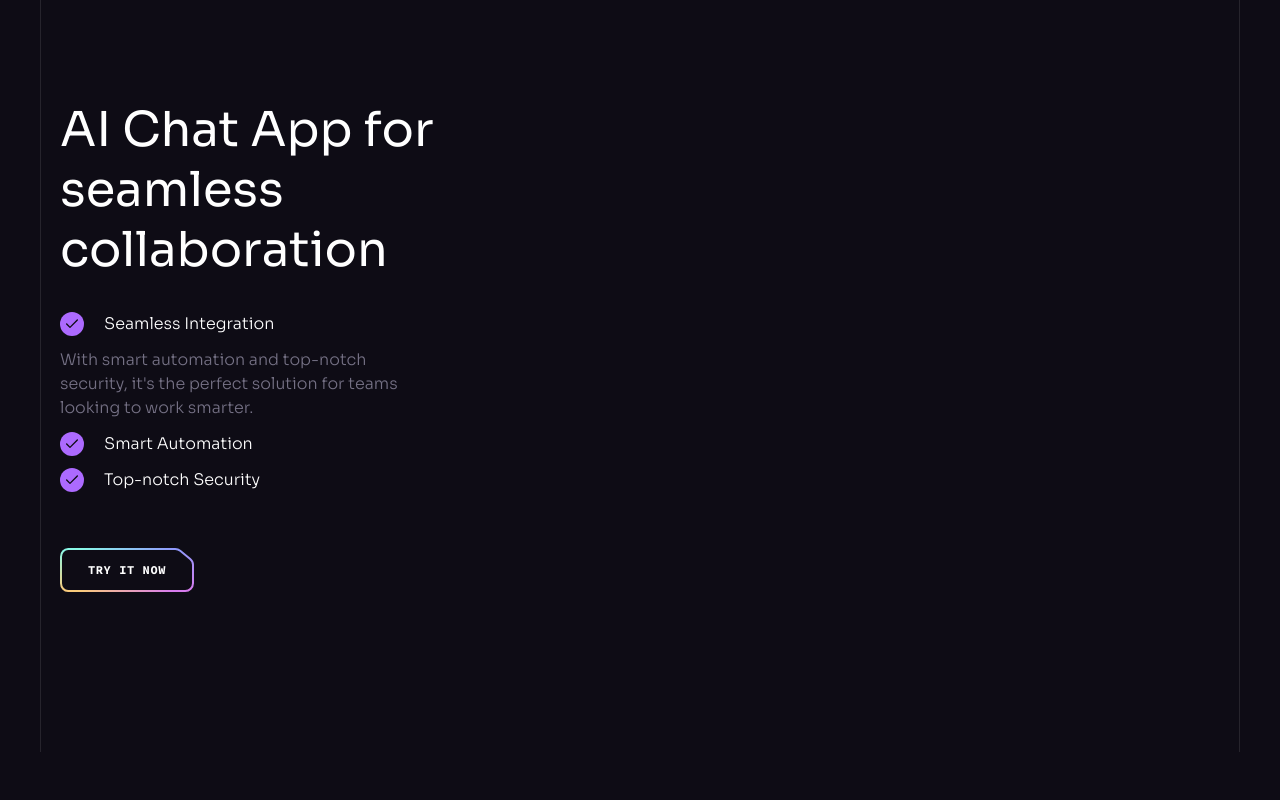
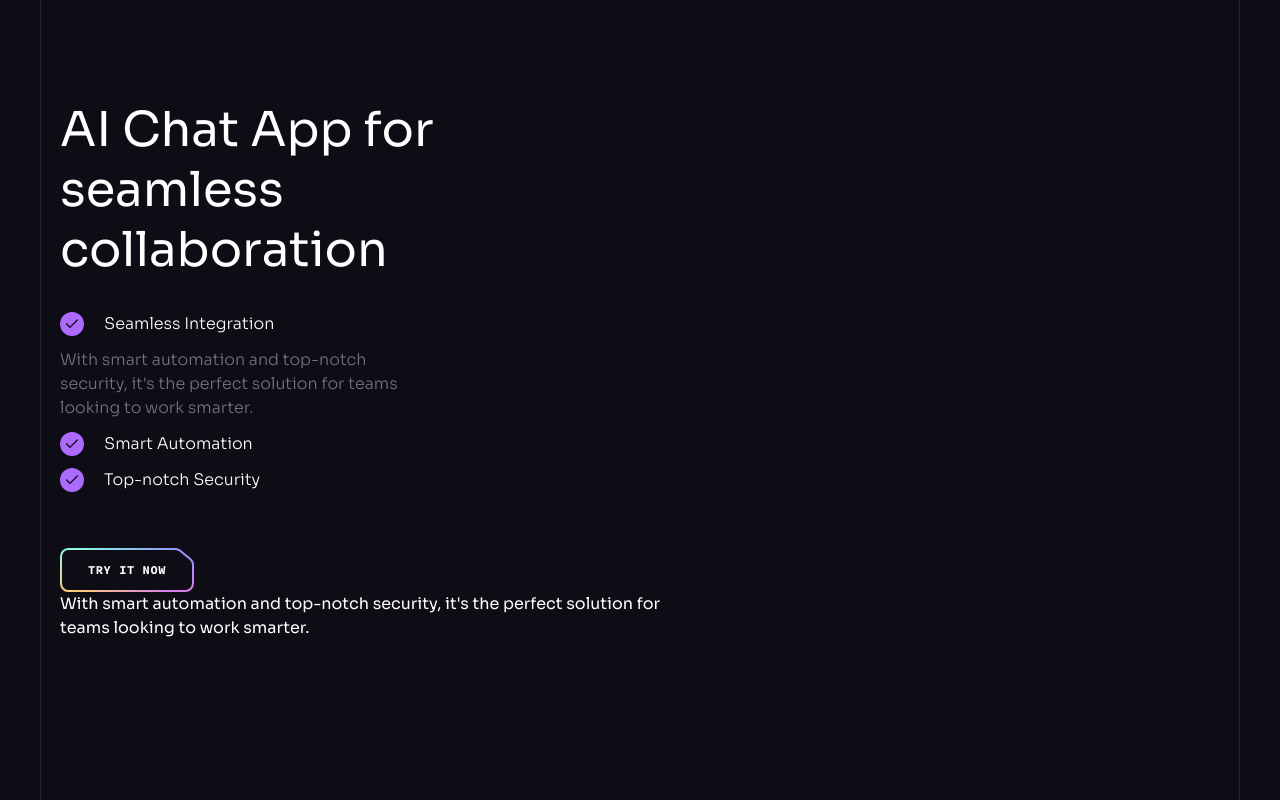
Before and after one commit to yafet-dev/brainwave, a React (Vite) app: page / in a window 1280 px wide. Shown: the part 3033-3833 px from the top of the page. Before the commit the page ends 3785 px from the top, so only its background shows below. Built offline with nearby package versions, Linux system fonts and the light colour scheme.

Commit message:
add collab text

```diff
--- a/src/components/Collaboration.jsx
+++ b/src/components/Collaboration.jsx
@@ -1,5 +1,5 @@
 import { check } from "../assets";
-import { collabContent } from "../constants";
+import { collabContent, collabText } from "../constants";
 import Section from "./Section";
 import Button from "./Button";
 function Collaboration() {
@@ -25,6 +25,9 @@ function Collaboration() {
           </ul>
 
           <Button>Try it now</Button>
+          <div className="lg:ml-auto xl:w-[38rem]">
+            <p>{collabText}</p>
+          </div>
         </div>
       </div>
     </Section>
```
